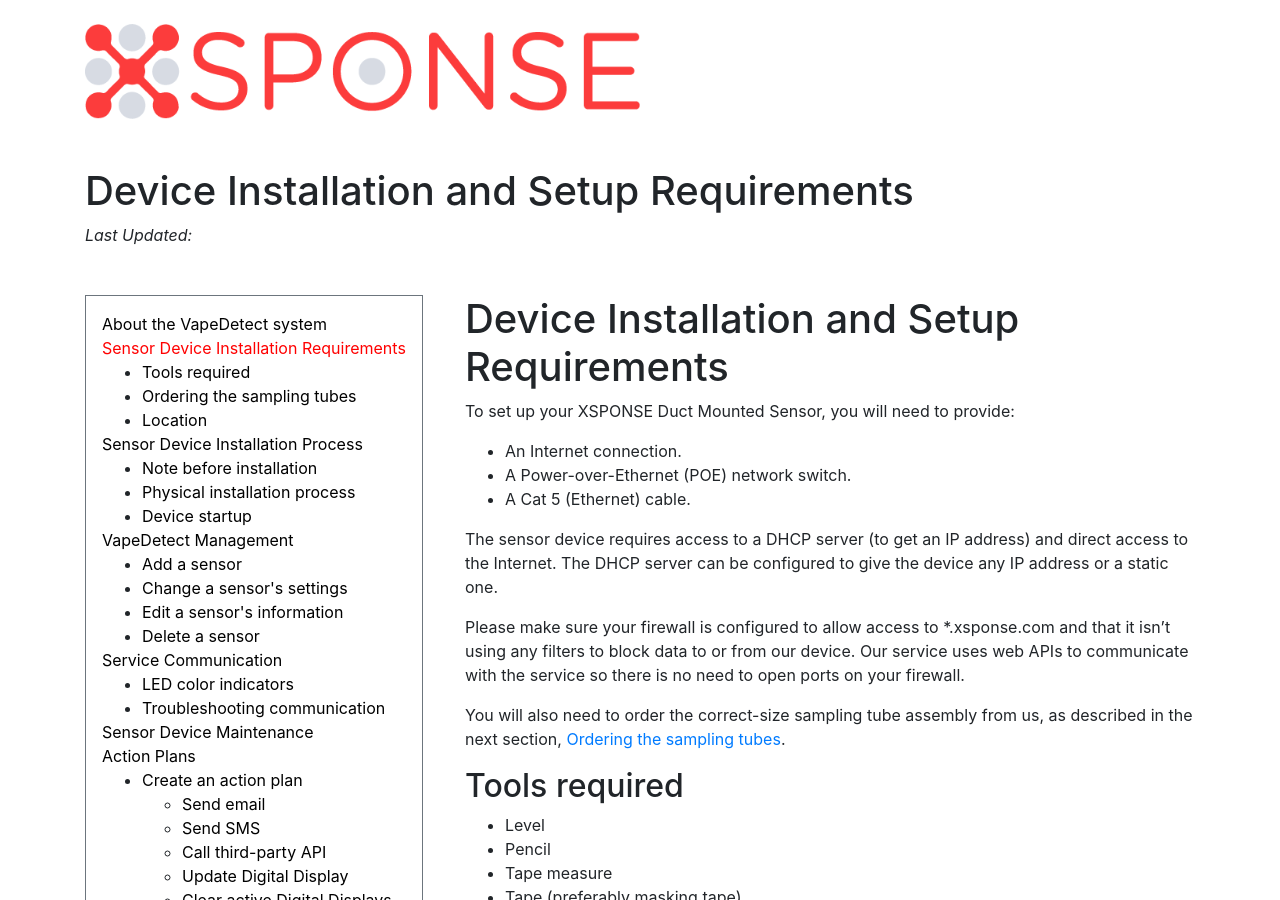
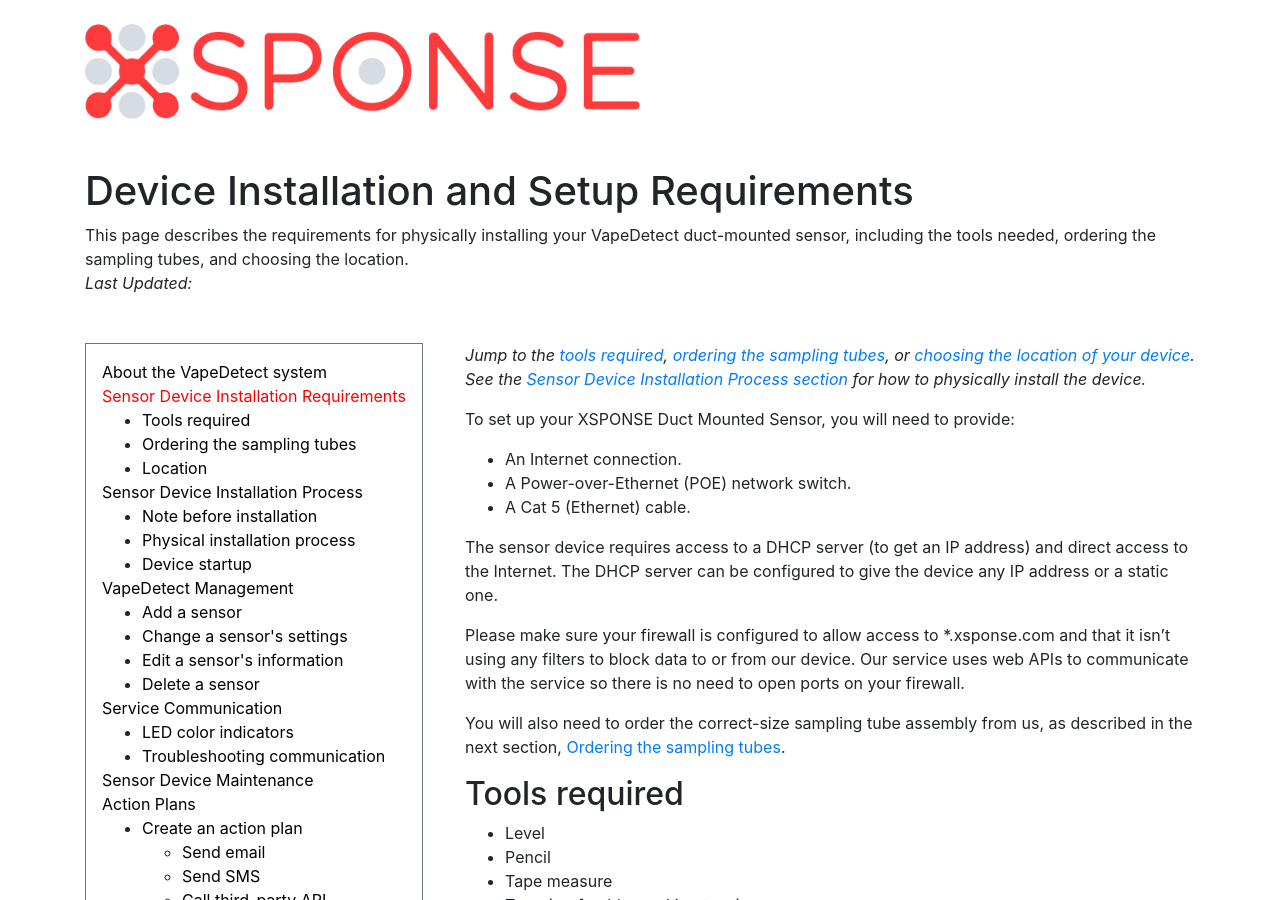
Before and after one commit to NrsSystems/docs, a Jekyll site: the page built from vape-detect/installation-reqs.md, in a window 1280 px wide and 900 px high. Built offline with Jekyll 4.4.1, drawn with Linux system fonts in a browser that asks for light colours; our own code applies the rules of GitHub Pages for plain Markdown files.

Commit message:
Update installation-reqs.md
Added the title and abstract section.

```diff
--- a/vape-detect/installation-reqs.md
+++ b/vape-detect/installation-reqs.md
@@ -1,4 +1,9 @@
-# Device Installation and Setup Requirements
+---
+title: Device Installation and Setup Requirements
+abstract: This page describes the requirements for physically installing your VapeDetect duct-mounted sensor, including the tools needed, ordering the sampling tubes, and choosing the location.
+---
+*Jump to the [tools required](installation-reqs.md#tools-required), [ordering the sampling tubes](installation-reqs.md#ordering-the-sampling-tubes), or [choosing the location of your device](installation-reqs.md#location).*
+*See the [Sensor Device Installation Process section](installation-process.md) for how to physically install the device.*
 
 To set up your XSPONSE Duct Mounted Sensor, you will need to provide:
 -	An Internet connection.
```
